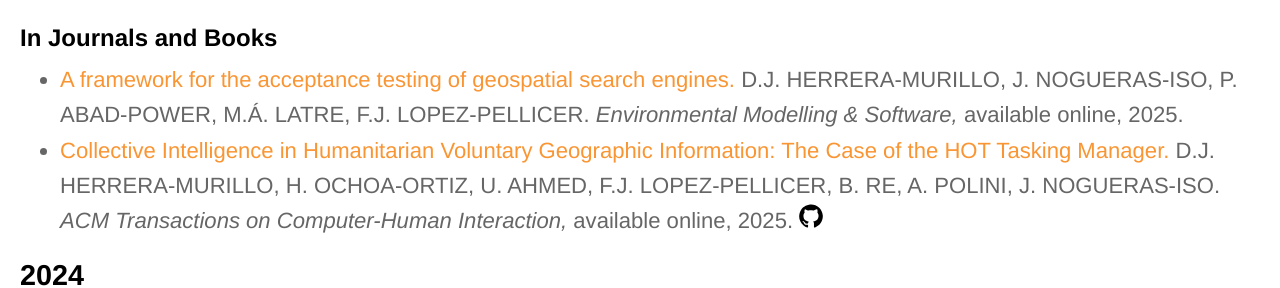
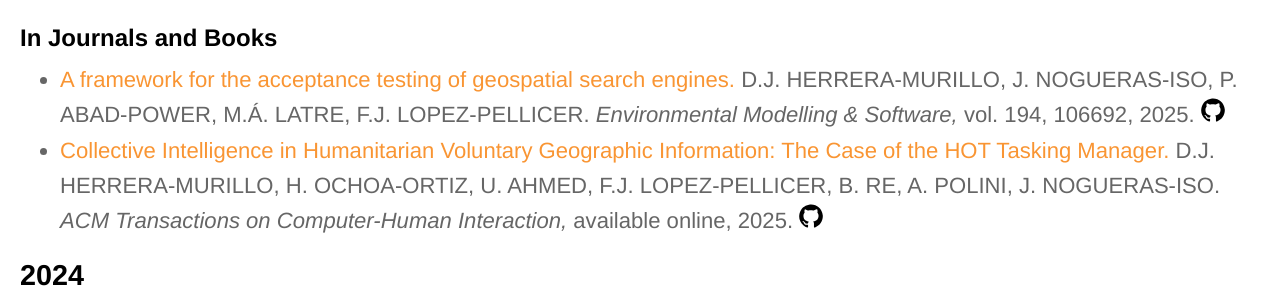
Before and after one commit to IAAA-Lab/IAAA-Lab.github.io, a Jekyll site: the page built from _staff/dherrera.md, in a window 1280 px wide and 900 px high, scrolled down 708 px. Shown: the part 158-446 px from the top of the window. Built offline with Jekyll 4.4.1, drawn with Linux system fonts in a browser that asks for light colours.

Commit message:
actualizar datos paper EMS

```diff
--- a/_data/papers.yml
+++ b/_data/papers.yml
@@ -6,9 +6,10 @@
   url: https://doi.org/10.1016/j.envsoft.2025.106692
   authors: D.J. HERRERA-MURILLO, J. NOGUERAS-ISO, P. ABAD-POWER, M.Á. LATRE, F.J. LOPEZ-PELLICER
   publication: "Environmental Modelling & Software"
-  publication_detail: "available online"
+  publication_detail: "vol. 194, 106692"
   year: 2025
   doi: 10.1016/j.envsoft.2025.106692
+  github_url: https://github.com/IAAA-Lab/Acceptance-testing-of-geospatial-semantic-search-engines-ODECO-CNIG
 # -------------------
 - title: "Roundtrip feedback in open data portals: analysis of input and output channels"
   url: https://doi.org/10.1108/OIR-12-2024-0807
```
